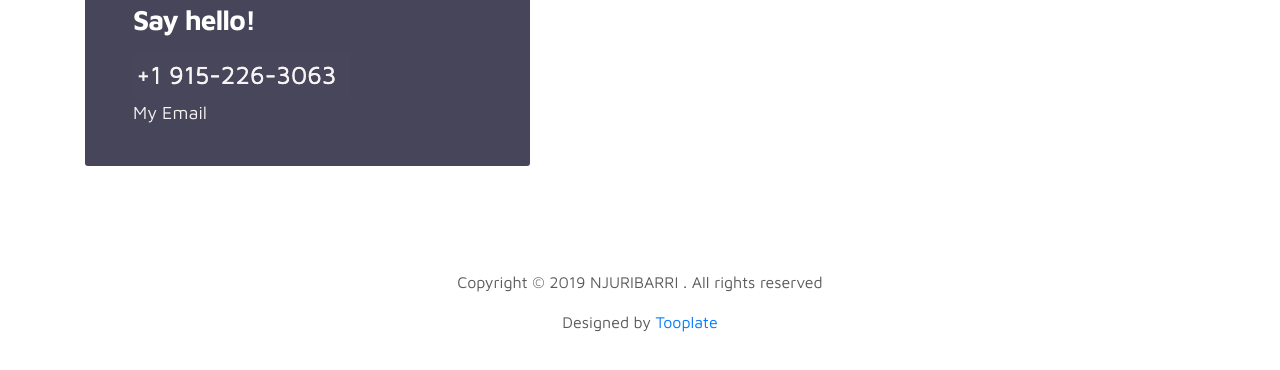
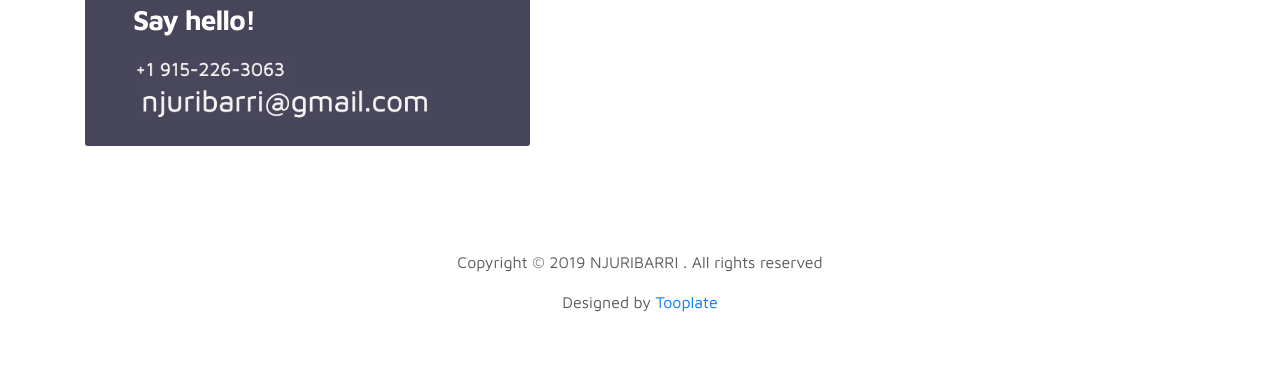
Before and after one commit to nuribarri/njuribarri, a plain HTML site: page portfolio/index.html in a window 1280 px wide. Shown: the part 3466-3836 px from the top of the page. Drawn offline with Linux system fonts and the light colour scheme.

Commit message:
Update email

```diff
--- a/portfolio/index.html
+++ b/portfolio/index.html
@@ -240,8 +240,8 @@ https://www.tooplate.com/view/2115-marvel
             <div class="contact-info d-flex justify-content-between align-items-center py-4 px-lg-5">
                 <div class="contact-info-item">
                   <h3 class="mb-3 text-white">Say hello!</h3>
-                  <img src="images/phone_number.png" class="img-fluid" alt="phone number">
-                  <p><a href="mailto:njuribarri@gmail.com">My Email</a></p>
+                  <img style="height: 35px;" src="images/phone_number.png" class="img-fluid" alt="phone number">
+                  <img style="height: 35px;" src="images/email.png" class="img-fluid" alt="email">
                 </div>
             </div>
           </div>
```
Also changed, not shown: portfolio/images/email.png (added).
